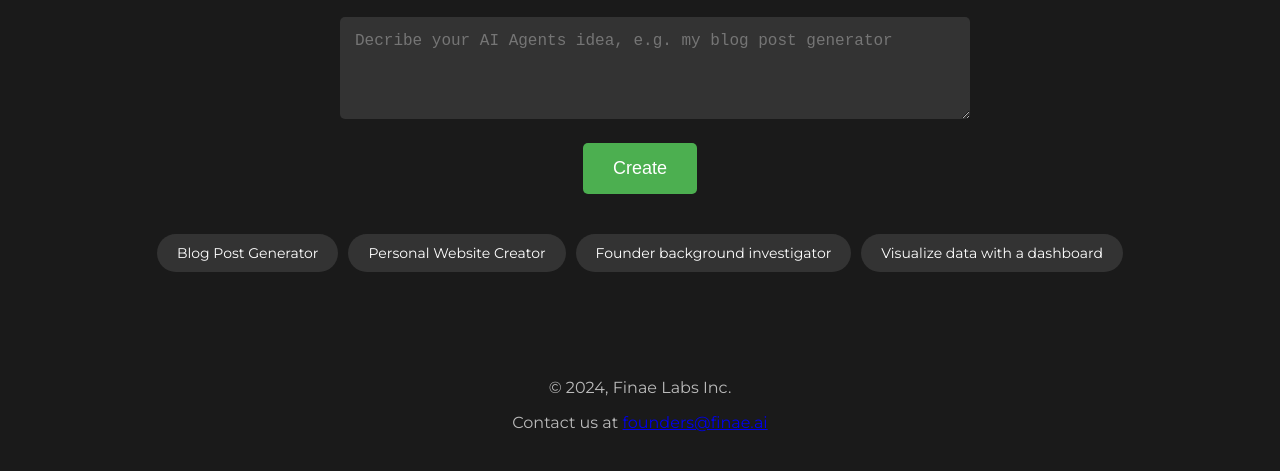
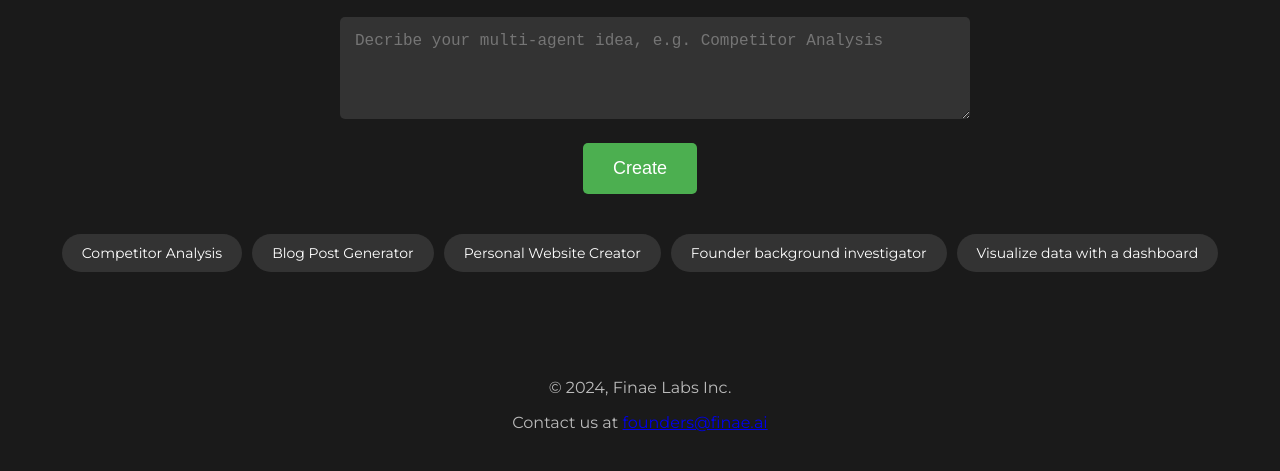
Before and after one commit to finae-xyz/finae-xyz.github.io, a plain HTML site: page index.html in a window 1280 px wide. Shown: the part 279-750 px from the top of the page. Drawn offline with nearby package versions, Linux system fonts and the light colour scheme; no server answers.

Commit message:
add example

```diff
--- a/index.html
+++ b/index.html
@@ -193,10 +193,11 @@
                     <span class="headline-subtitle">No programming at all</span>
                 </h1>
                 <div class="input-container">
-                    <textarea id="idea-input" rows="4" placeholder="Decribe your AI Agents idea, e.g. my blog post generator"></textarea>
+                    <textarea id="idea-input" rows="4" placeholder="Decribe your multi-agent idea, e.g. Competitor Analysis"></textarea>
                     <button id="generate-button">Create</button>
                 </div>
                 <div class="examples">
+                    <div class="example-chip">Competitor Analysis</div>
                     <div class="example-chip">Blog Post Generator</div>
                     <div class="example-chip">Personal Website Creator</div>
                     <div class="example-chip">Founder background investigator</div>
@@ -215,6 +216,7 @@
     </div>
     <script>
         const exampleDescriptions = {
+            "Competitor Analysis": "Automates the collection, analysis, and reporting of competitor data, enabling marketing professionals to make informed strategic decisions.",
             "Blog Post Generator": "Create agents help me create blog posts based on my brand.",
             "Personal Website Creator": "Create a personal website for given name, gather background info on internet.",
             "Founder background investigator": "Search internet, investigate a startup founder, generate a report.",
```
